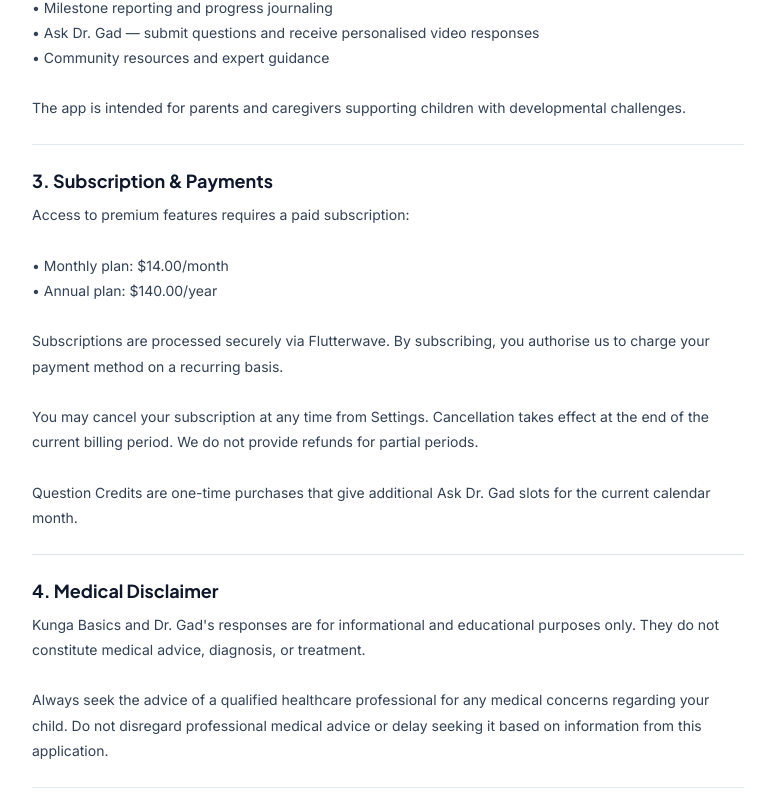
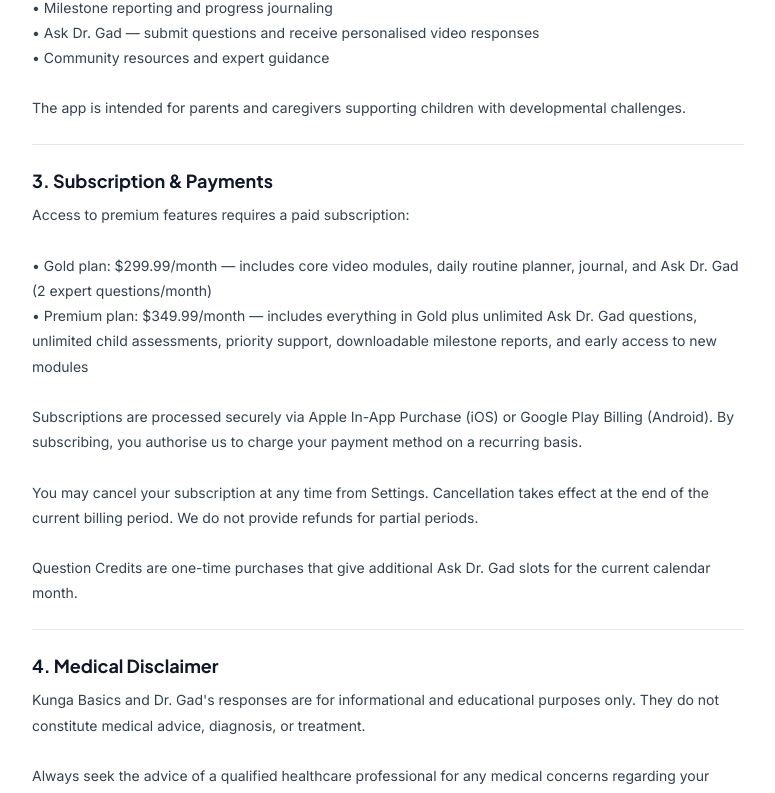
Before and after one commit to devemmm/kunga-basics, a React (Vite) app: page /terms in a window 1280 px wide. Shown: the part 644-1437 px from the top of the page, without its empty margins (252-1027 px from the left). Built offline with nearby package versions, Linux system fonts and the light colour scheme; no server answers.

Commit message:
fix: update subscription prices in Terms of Service (Gold $299.99/mo, Premium $349.99/mo)

```diff
--- a/src/pages/TermsOfService.jsx
+++ b/src/pages/TermsOfService.jsx
@@ -23,10 +23,10 @@
     title: "3. Subscription & Payments",
     body: `Access to premium features requires a paid subscription:
 
-• Monthly plan: $14.00/month
-• Annual plan: $140.00/year
+• Gold plan: $299.99/month — includes core video modules, daily routine planner, journal, and Ask Dr. Gad (2 expert questions/month)
+• Premium plan: $349.99/month — includes everything in Gold plus unlimited Ask Dr. Gad questions, unlimited child assessments, priority support, downloadable milestone reports, and early access to new modules
 
-Subscriptions are processed securely via Flutterwave. By subscribing, you authorise us to charge your payment method on a recurring basis.
+Subscriptions are processed securely via Apple In-App Purchase (iOS) or Google Play Billing (Android). By subscribing, you authorise us to charge your payment method on a recurring basis.
 
 You may cancel your subscription at any time from Settings. Cancellation takes effect at the end of the current billing period. We do not provide refunds for partial periods.
 
```
